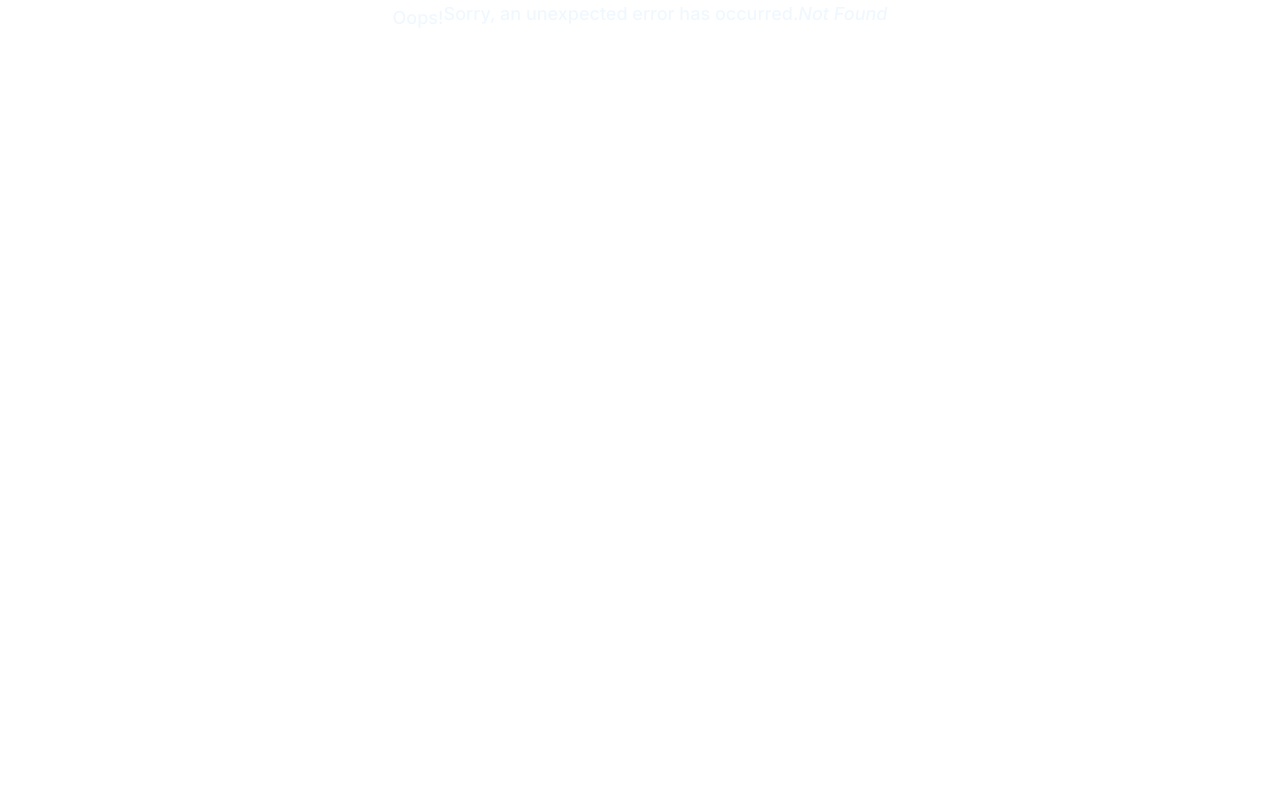
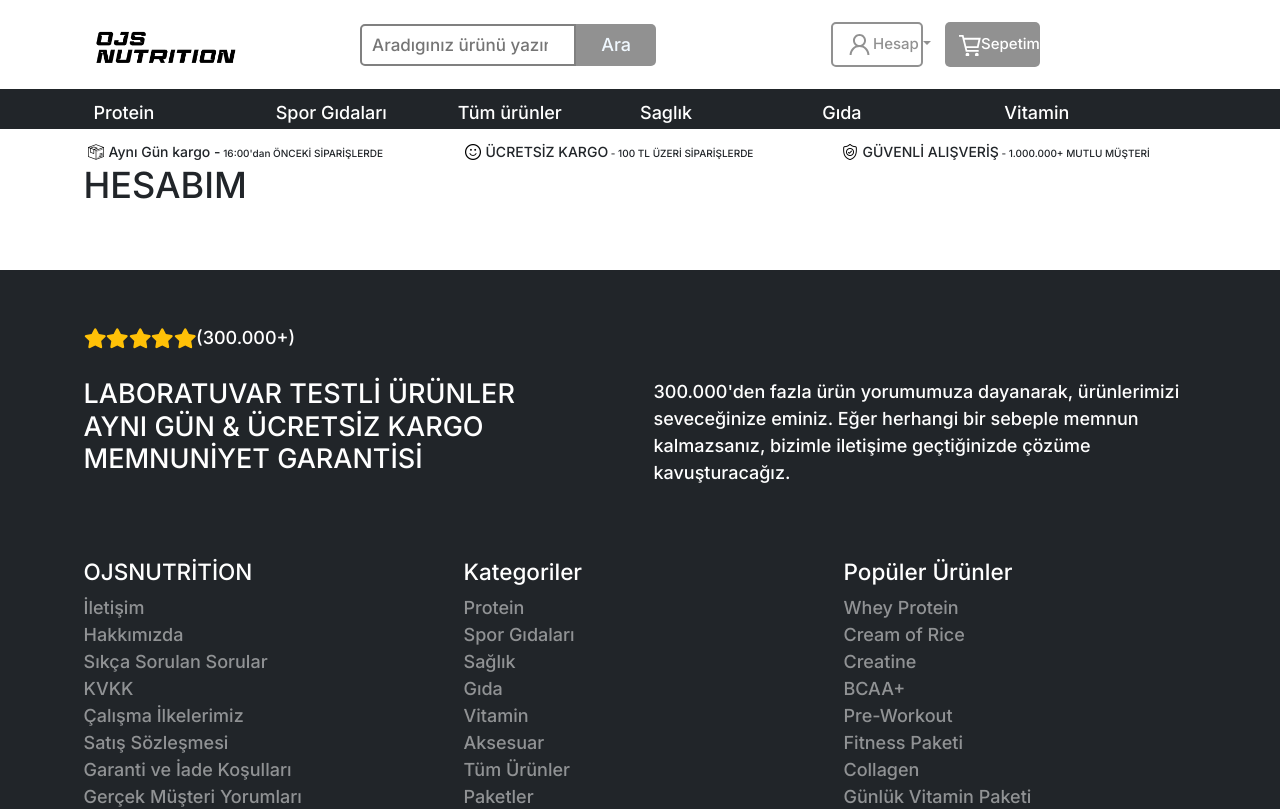
Before and after one commit to seferogluemre/E-COMMERCE-OJSNUTRITION, a React (Vite) app: page /account in a window 1280 px wide. Before the commit this address had no page. Shown: the top 809 px of the page. Built offline with nearby package versions, Linux system fonts and the light colour scheme; a web font is replaced by a local one.

Commit message:
Getting started on the account details page

```diff
--- a/src/main.tsx
+++ b/src/main.tsx
@@ -2,6 +2,7 @@
 import { createBrowserRouter, RouterProvider } from "react-router-dom";
 import {
   AboutPage,
+  AccountPage,
   ContactPage,
   HomePage,
   ProductDetailPage,
@@ -26,6 +27,10 @@
         index: true,
         loader: loader,
         element: <HomePage />,
+      },
+      {
+        path: "/account",
+        element: <AccountPage />,
       },
       {
         path: "/products",
--- /dev/null
+++ b/src/routes/pages/Account/Account.tsx
@@ -0,0 +1,18 @@
+import { Container, Row } from "react-bootstrap";
+import "./Account.scss";
+
+function Account() {
+  return (
+    <>
+      <Container>
+        <Row>
+          <div className="text-start">
+            <h3 className="fs-2">HESABIM</h3>
+          </div>
+        </Row>
+      </Container>
+    </>
+  );
+}
+
+export default Account;
--- a/src/routes/pages/index.ts
+++ b/src/routes/pages/index.ts
@@ -6,3 +6,4 @@
 export { default as ContactPage } from "./Contact/Contact.tsx";
 export { default as AboutPage } from "./About/About.tsx";
 export { default as SSSPage } from "./SSS/SSS.tsx";
+export { default as AccountPage } from "./Account/Account.tsx";
```
Also changed, not shown: src/routes/pages/Account/Account.scss (added).
